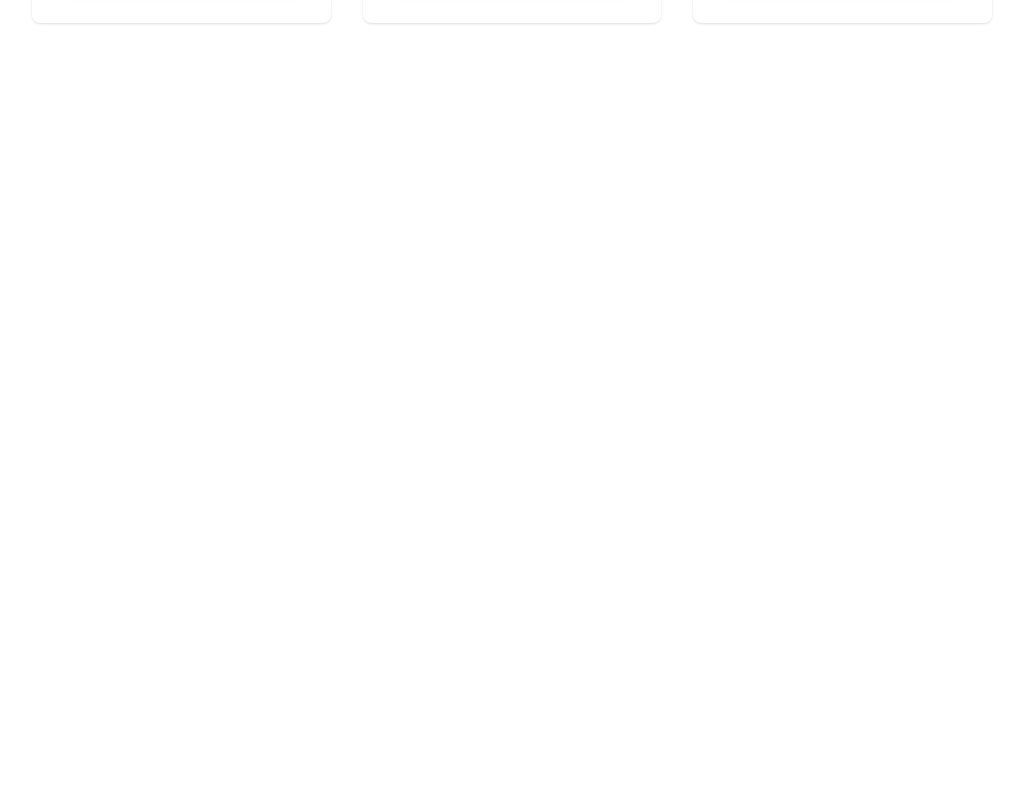
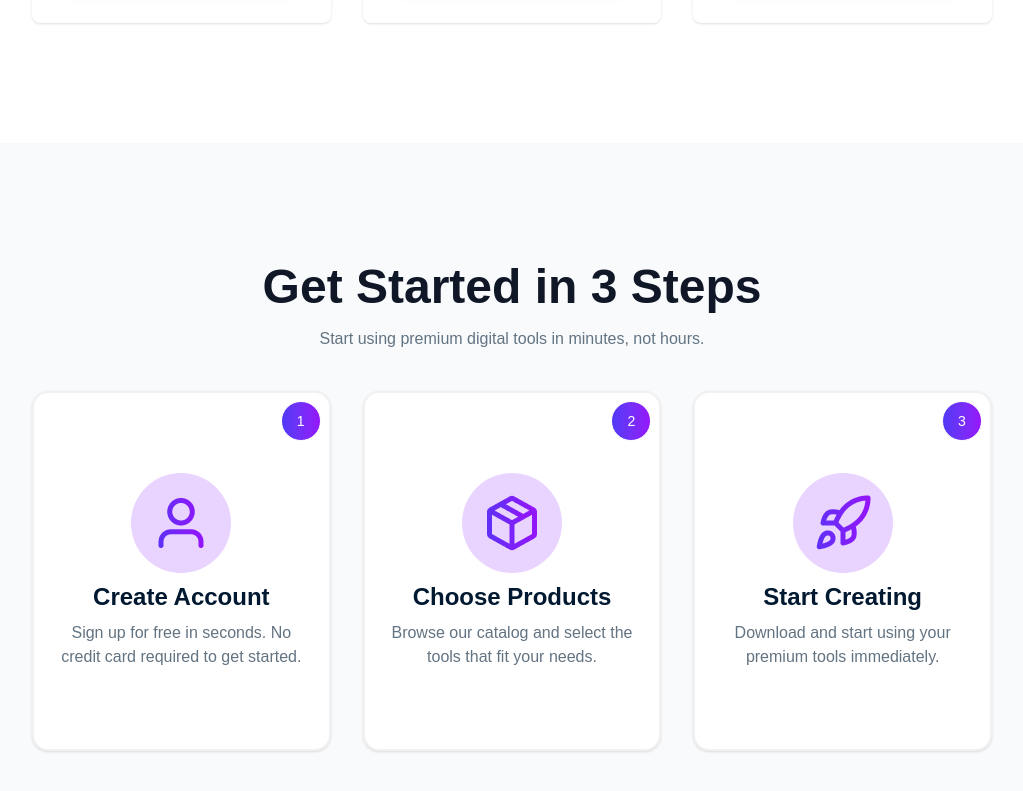
Before and after one commit to piasmajumdar/A06-Digital-Tools-Pias, a React (Vite) app: page / in a window 1280 px wide. Shown: the part 2487-3278 px from the top of the page, without its empty margins (128-1151 px from the left). Before the commit the page ends 2630 px from the top, so only its background shows below. Built offline with nearby package versions, Linux system fonts and the light colour scheme.

Commit message:
steps section complete

```diff
--- a/src/App.jsx
+++ b/src/App.jsx
@@ -5,6 +5,7 @@ import Banner from './Components/HomePage/Banner/Banner'
 import Stats from './Components/HomePage/Stats/Stats'
 import DigitalTools from './Components/HomePage/DigitalTools/DigitalTools'
 import { Suspense, useState } from 'react'
+import Steps from './Components/HomePage/Steps/Steps'
 
 const getPromiseProduct = async () => {
   const res = await fetch("toolsData.json");
@@ -41,6 +42,8 @@ function App() {
         </DigitalTools>
       </Suspense>
 
+      <Steps></Steps>
+
 
 
       <ToastContainer />
--- /dev/null
+++ b/src/Components/HomePage/Steps/Steps.jsx
@@ -0,0 +1,55 @@
+import React from 'react';
+import userImg from "../../../assets/user.png"
+import rocketImg from "../../../assets/rocket.png"
+import packageImg from "../../../assets/package.png"
+
+const Steps = () => {
+    return (
+        <div className='bg-[#F9FAFC] py-30'>
+            <div className='max-w-3/4 mx-auto space-y-10'>
+                <div className='text-center space-y-4'>
+                    <h1 className='font-bold text-5xl text-[#101727]'>Get Started in 3 Steps</h1>
+                    <h4 className='text-[#627382]'>Start using premium digital tools in minutes, not hours.</h4>
+                </div>
+
+
+                {/* Steps 3 Cards */}
+                <div className='grid grid-cols-1 md:grid-cols-2 lg:grid-cols-3 gap-8'>
+                    <div className='bg-white rounded-2xl border-2 border-[#F1F1F1] relative shadow-sm hover:shadow-purple-800'>
+                        <div className='badge text-white h-10 w-10 rounded-full absolute top-2 right-2 bg-linear-to-r from-[#4F39F6] to-[#9514FA]'>1</div>
+                        <div className='flex flex-col justify-center items-center gap-2 text-center my-20 mx-6'>
+                            <div className='h-25 w-25 rounded-full bg-purple-200 flex justify-center items-center'>
+                                <img src={userImg} alt="" />
+                            </div>
+                            <h2 className='text-[#001931] font-bold text-2xl'>Create Account</h2>
+                            <p className='text-[#627382]'>Sign up for free in seconds. No credit card required to get started.</p>
+                        </div>
+                    </div>
+                    <div className='bg-white rounded-2xl border-2 border-[#F1F1F1] relative shadow-sm hover:shadow-purple-800'>
+                        <div className='badge text-white h-10 w-10 rounded-full absolute top-2 right-2 bg-linear-to-r from-[#4F39F6] to-[#9514FA]'>2</div>
+                        <div className='flex flex-col justify-center items-center gap-2 text-center my-20 mx-6'>
+                            <div className='h-25 w-25 rounded-full bg-purple-200 flex justify-center items-center'>
+                                <img src={packageImg} alt="" />
+                            </div>
+                            <h2 className='text-[#001931] font-bold text-2xl'>Choose Products</h2>
+                            <p className='text-[#627382]'>Browse our catalog and select the tools that fit your needs.</p>
+                        </div>
+                    </div>
+                    <div className='bg-white rounded-2xl border-2 border-[#F1F1F1] relative shadow-sm hover:shadow-purple-800'>
+                        <div className='badge text-white h-10 w-10 rounded-full absolute top-2 right-2 bg-linear-to-r from-[#4F39F6] to-[#9514FA]'>3</div>
+                        <div className='flex flex-col justify-center items-center gap-2 text-center my-20 mx-6'>
+                            <div className='h-25 w-25 rounded-full bg-purple-200 flex justify-center items-center'>
+                                <img src={rocketImg} alt="" />
+                            </div>
+                            <h2 className='text-[#001931] font-bold text-2xl'>Start Creating</h2>
+                            <p className='text-[#627382]'>Download and start using your premium tools immediately.</p>
+                        </div>
+                    </div>
+                </div>
+
+            </div>
+        </div>
+    );
+};
+
+export default Steps;
```
